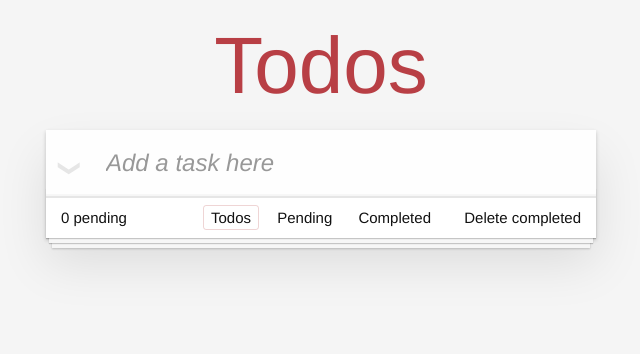
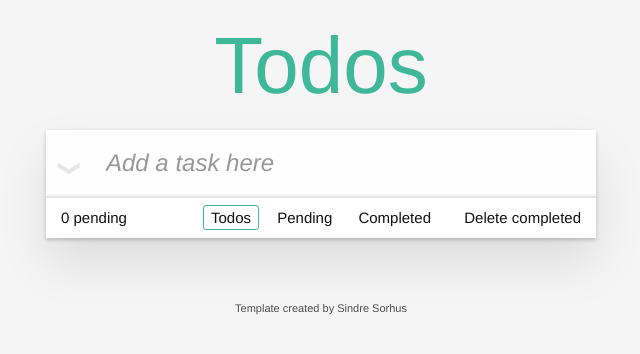
Before and after one commit to GabrieleScano/todo-js, a website built with webpack: page src/index.html in a window 1280 px wide. Shown: the whole page, without its empty margins (319-959 px from the left). Built offline with nearby package versions, Linux system fonts and the light colour scheme.

Commit message:
Fix selected class in html & add credit for template

```diff
--- a/src/index.html
+++ b/src/index.html
@@ -21,17 +21,21 @@
 				<span class="todo-count"><strong>0</strong> pending</span>
 				<ul class="filters">
 					<li>
-						<a class="selected filtro" href="#/">Todos</a>
+						<a class="selected filter" href="#/">Todos</a>
 					</li>
 					<li>
-						<a class="filtro" href="#/active">Pending</a>
+						<a class="filter" href="#/active">Pending</a>
 					</li>
 					<li>
-						<a class="filtro" href="#/completed">Completed</a>
+						<a class="filter" href="#/completed">Completed</a>
 					</li>
 				</ul>
 				<button class="clear-completed">Delete completed</button>
 			</footer>
 		</section>
+		<footer class="info">
+			<p>Template created by <a href="http://sindresorhus.com">Sindre Sorhus</a></p>
+			<!-- Change this out with your name and url ↓ -->
+		</footer>
 	</body>
 </html>
--- a/src/styles.css
+++ b/src/styles.css
@@ -74,7 +74,7 @@ body {
 	font-size: 80px;
 	font-weight: 200;
 	text-align: center;
-	color: #b83f45;
+	color: #3fb89a;
 	-webkit-text-rendering: optimizeLegibility;
 	-moz-text-rendering: optimizeLegibility;
 	text-rendering: optimizeLegibility;
@@ -266,7 +266,7 @@ body {
 }
 
 .footer:before {
-	content: '';
+
 	position: absolute;
 	right: 0;
 	bottom: 0;
@@ -316,7 +316,7 @@ body {
 }
 
 .filters li a.selected {
-	border-color: rgba(175, 47, 47, 0.2);
+	border-color: #3fb89a;
 }
 
 .clear-completed,
```
Also changed, not shown: src/js/components.js (+6 -10 lines).
